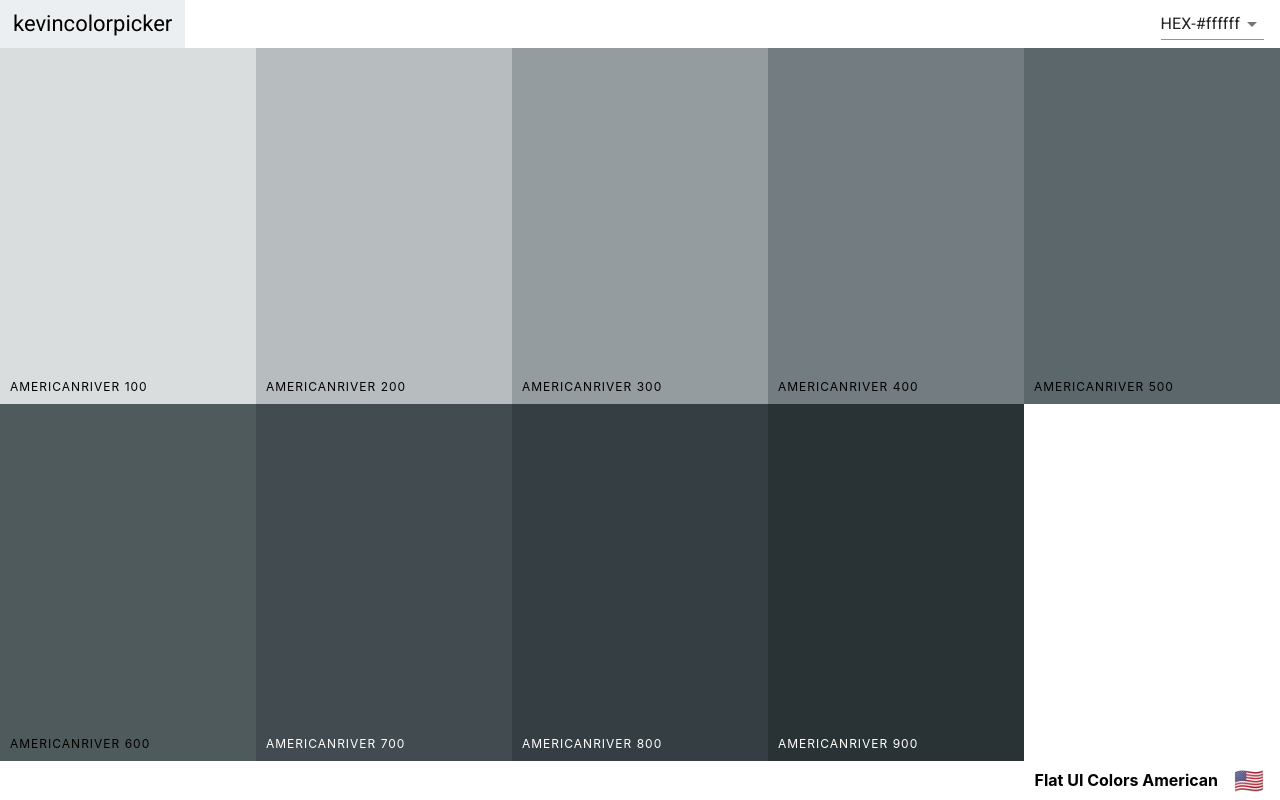
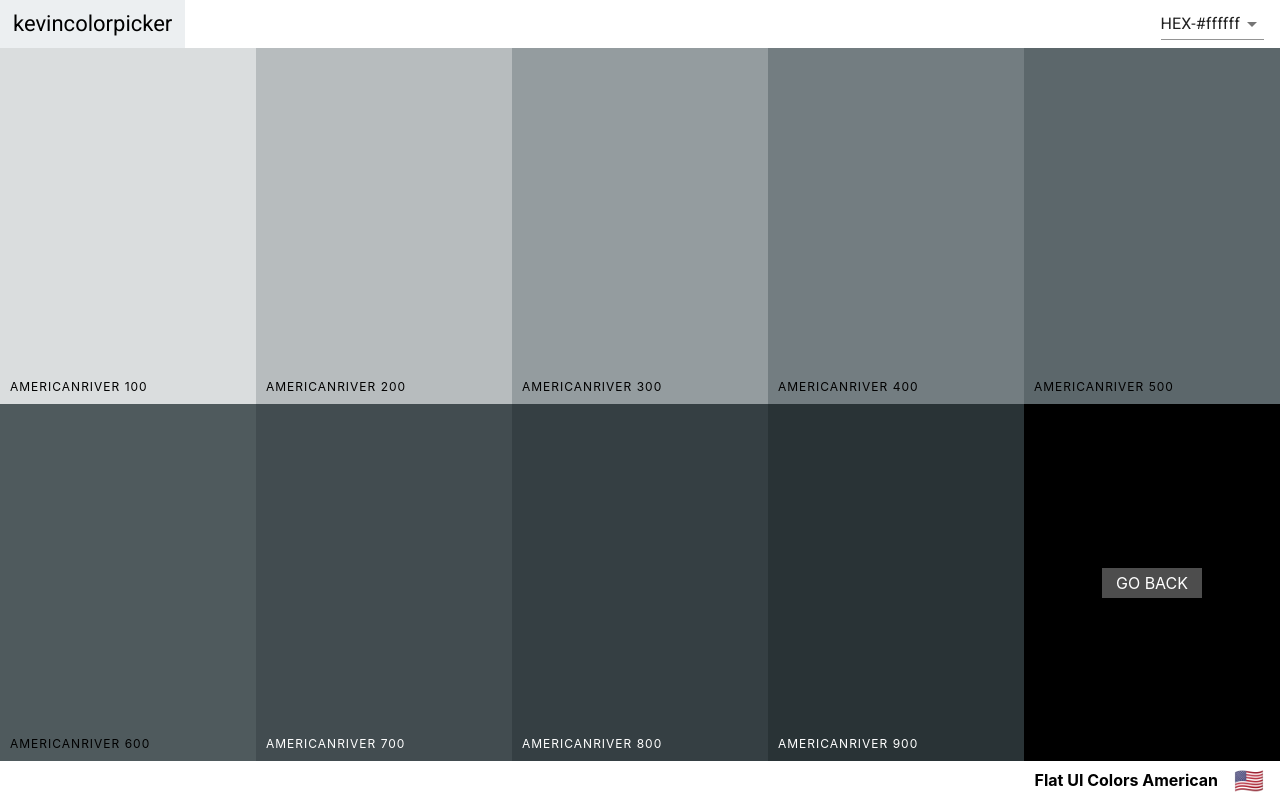
Before and after one commit to kevinapple/colors-app, a React (Create React App) app: page /palette/flat-ui-colors-american/americanriver in a window 1280 px wide. Built offline with nearby package versions, Linux system fonts and the light colour scheme.

Commit message:
Refactor Palette Styles

```diff
--- a/src/Palette.css
+++ b/src/Palette.css
@@ -1,12 +1,12 @@
-.Palette {
+/* .Palette {
     height: 100vh;
     display: flex;
     flex-direction: column;
-}
+} */
 
-.Palette-colors {
+/* .Palette-colors {
     height:90%;
-}
+} */
 
 .Palette-footer {
     background-color:white;
--- a/src/Palette.js
+++ b/src/Palette.js
@@ -2,9 +2,19 @@
 import ColorBox from "./ColorBox";
 import Navbar from "./Navbar";
 import PaletteFooter from "./PaletteFooter";
+import { withStyles } from '@material-ui/styles';
 import "./Palette.css";
 
-
+const styles = {
+    Palette:{
+        height: "100vh",
+        display: "flex",
+        flexDirection: "column"
+    },
+    colors:{
+        height:"90%"
+    }
+};
 
 class Palette extends Component {
     constructor(props) {
@@ -21,6 +31,7 @@
     }
     render() {
         const {colors,paletteName,emoji,id} = this.props.palette;
+        const {classes} = this.props;
         const {level, format} =this.state;
         const colorBoxes = colors[level].map(color =>
             <ColorBox
@@ -32,14 +43,14 @@
             />
         );
         return (
-                <div className='Palette'>
+                <div className={classes.Palette}>
                     <Navbar
                         level={level}
                         changeLevel={this.changeLevel}
                         handleChange={this.changeFormat}
                         showingAllColors
                     />
-                    <div className='Palette-colors'>
+                    <div className={classes.colors}>
                         {colorBoxes}
                     </div>
                     <PaletteFooter paletteName={paletteName} emoji={emoji}/>
@@ -48,4 +59,4 @@
     }
 }
 
-export default Palette;
+export default withStyles(styles) (Palette);
--- a/src/SingleColorPalette.js
+++ b/src/SingleColorPalette.js
@@ -2,7 +2,49 @@
 import {Link} from "react-router-dom";
 import Navbar from "./Navbar";
 import PaletteFooter from "./PaletteFooter";
+import { withStyles } from '@material-ui/styles';
 import ColorBox from "./ColorBox";
+
+const styles = {
+    Palette:{
+        height: "100vh",
+        display: "flex",
+        flexDirection: "column"
+    },
+    colors:{
+        height:"90%"
+    },
+    goBack:{
+        width: "20%",
+        height: "50%",
+        margin: "0 auto",
+        display: "inline-block",
+        position: "relative",
+        cursor: "pointer",
+        marginBottom: "-3.5px",
+        opacity:1,
+        backgroundColor: "black",
+        "& a":{
+            color: "white",
+            width:"100px",
+            height: "30px",
+            position: "absolute",
+            display: "inline-block",
+            top: "50%",
+            left: "50%",
+            marginLeft: "-50px",
+            marginTop: "-15px",
+            textAlign: "center",
+            outline: "none",
+            background: "rgba(255,255,255,0.3)",
+            fontSize: "1rem",
+            lineHeight: "30px",
+            textTransform: "uppercase",
+            border: "none",
+            textDecoration: "none"
+        }
+    }
+};
 
 class SingleColorPalette extends Component {
     constructor(props) {
@@ -28,6 +70,7 @@
     render() {
         const {format} =this.state;
         const {paletteName,emoji,id} = this.props.palette;
+        const {classes} = this.props;
         const colorBoxes = this._shades.map(color => (
             <ColorBox
                 key={color.name}
@@ -37,12 +80,12 @@
             />
         ));
         return (
-            <div className='SingleColorPalette Palette'>
+            <div className={classes.Palette}>
                 <Navbar handleChange={this.changeFormat} showingAllColors={false}/>
-                <div className="Palette-colors">
+                <div className={classes.colors}>
                     {colorBoxes}
-                    <div className='go-back ColorBox'>
-                        <Link to={`/palette/${id}`} className='back-button'>
+                    <div className={classes.goBack}>
+                        <Link to={`/palette/${id}`}>
                             GO BACK
                         </Link>
                     </div>
@@ -54,4 +97,4 @@
     }
 }
 
-export default SingleColorPalette;
+export default withStyles(styles) (SingleColorPalette);
```
Also changed, not shown: src/test.js (added).
